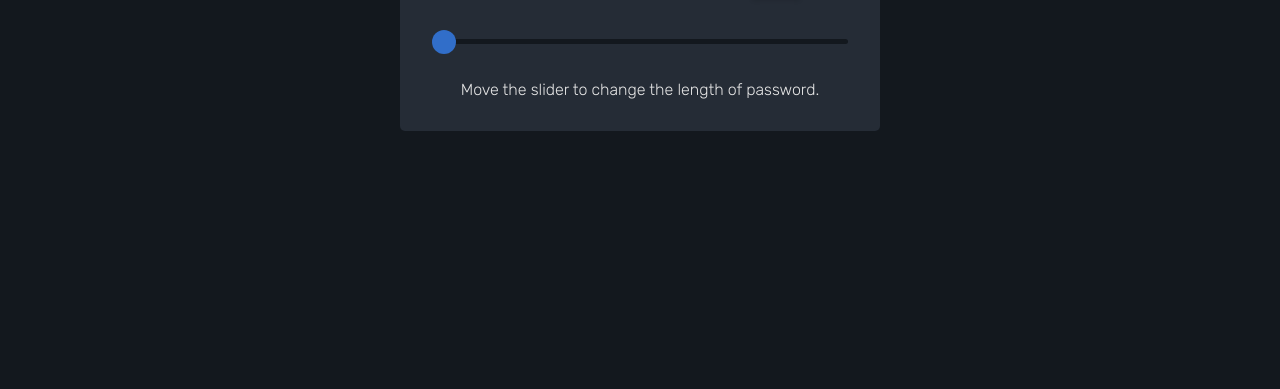
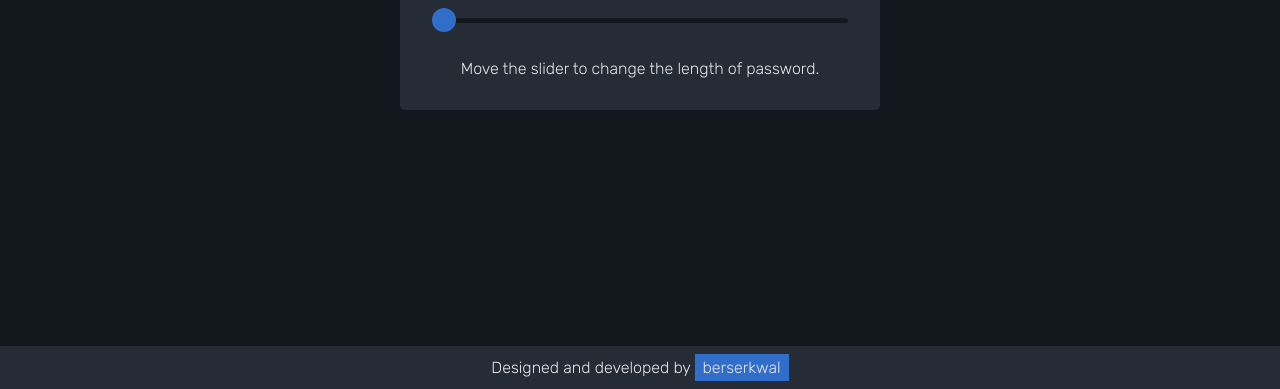
Before and after one commit to berserkwal/password-generator, a plain HTML site: page index.html in a window 1280 px wide. Shown: the part 411-800 px from the top of the page. Drawn offline with Linux system fonts and the light colour scheme.

Commit message:
added footer

```diff
--- a/index.html
+++ b/index.html
@@ -5,11 +5,14 @@
 	<meta charset="UTF-8">
 	<meta http-equiv="X-UA-Compatible" content="IE=edge">
 	<meta name="viewport" content="width=device-width, initial-scale=1.0">
-	<meta name="description" content="A web app to generate a randomized secure password. Easy to use.">
+	<meta name="description"
+		content="A web app to generate a randomized secure password. Easy to use.">
 	<title>Password Generator</title>
 	<link rel="stylesheet" href="styles/style.css">
 	<link rel="preconnect" href="https://fonts.gstatic.com">
-	<link href="https://fonts.googleapis.com/css2?family=Rubik:wght@300&display=swap" rel="stylesheet">
+	<link
+		href="https://fonts.googleapis.com/css2?family=Rubik:wght@300&display=swap"
+		rel="stylesheet">
 </head>
 
 <body>
@@ -19,20 +22,27 @@
 			<div class="text-box">
 				<span>random</span>
 			</div>
-			<button class="randomize-button" title="Randomize password" aria-label="randomize password"></button>
+			<button class="randomize-button" title="Randomize password"
+				aria-label="randomize password"></button>
 			<div class="tooltip randomize-tooltip">Randomized</div>
 
-			<button class="copy-button" title="Copy to clipboard" aria-label="copy to clipboard"></button>
+			<button class="copy-button" title="Copy to clipboard"
+				aria-label="copy to clipboard"></button>
 			<div class="tooltip copy-tooltip">Copied to clipboard</div>
 		</div>
-		<div class="slider-container" aria-label="slider to set the length of the password">
+		<div class="slider-container"
+			aria-label="slider to set the length of the password">
 			<label for="password-range">slider</label>
-			<input type="range" min="8" max="64" step="1" name="passwordLength" class="range-slider"
+			<input type="range" min="8" max="64" step="1" name="passwordLength"
+				class="range-slider"
 				id="password-range" value="8">
 			<div class="value-hover">8</div>
 		</div>
-		<p class="info-text">Move the slider to change the length of password.</p>
+		<p class="info-text">Move the slider to change the length of password.
+		</p>
 	</div>
+	<footer>Designed and developed by <a rel="noreferrer" target="_blank"
+			href="https://berserkwal.github.io">berserkwal</a></footer>
 	<script src="scripts/script.js"></script>
 </body>
 
--- a/styles/style.css
+++ b/styles/style.css
@@ -33,7 +33,9 @@ body {
 	background: var(--clr-bg);
 	height: calc(100 * var(--vh));
 	width: 100%;
-	display: flex;
+	display: grid;
+	grid-template: 1fr auto / 1fr;
+	place-items: center;
 	align-items: center;
 	justify-content: center;
 	color: var(--clr-txt);
@@ -256,6 +258,30 @@ label {
 	visibility: visible;
 }
 
+footer {
+	width: 100%;
+	background-color: var(--clr-card);
+	padding: 0.5rem;
+	text-align: center;
+}
+
+footer a {
+	display: inline-block;
+	text-decoration: none;
+	color: var(--clr-txt);
+	background-color: var(--clr-accent);
+	padding: 0.25rem 0.5rem;
+}
+
+footer a:hover {
+	filter: brightness(1.2);
+	text-decoration: underline;
+}
+footer a:active {
+	filter: brightness(0.9);
+	text-decoration: underline;
+}
+
 @media screen and (max-width: 768px) {
 	.copy-button {
 		background-size: 40%;
```
